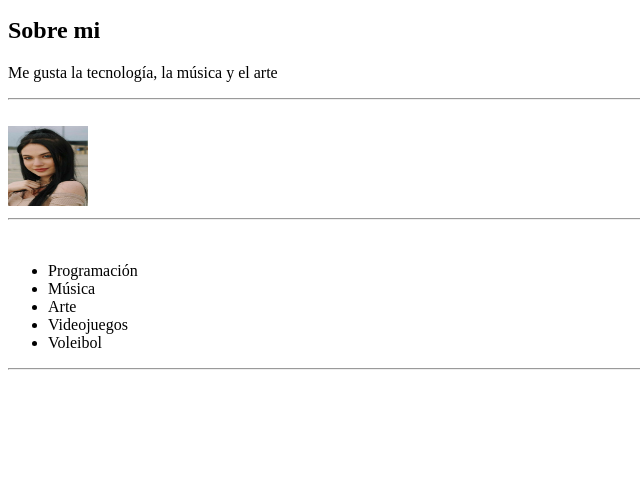
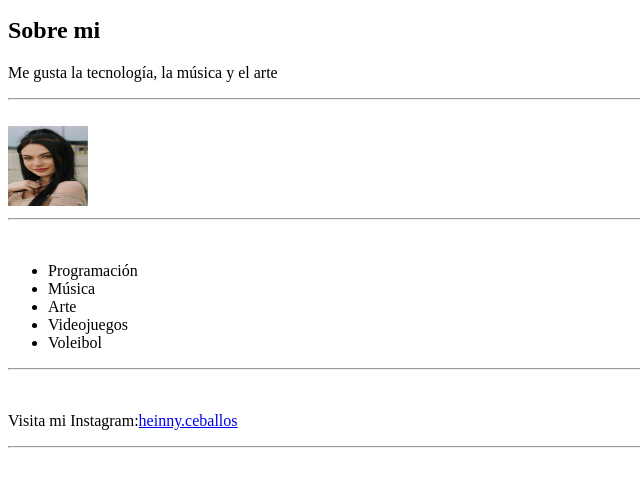
Before and after one commit to HeinnySCM/MiPrimeraPaginaWeb, a plain HTML site: page index.html in a window 1280 px wide. Shown: the part 101-588 px from the top of the page, without its empty margins (0-640 px from the left). Drawn offline with Linux system fonts and the light colour scheme.

Commit message:
Insertar hypervínculo externo

```diff
--- a/index.html
+++ b/index.html
@@ -28,6 +28,9 @@
     </ul>
     <hr>
     <br>
-
+    <!--Insertar hypervínculo externo-->
+    <p>Visita mi Instagram:<a href="https://www.instagram.com/heinny.ceballos?igsh=MTR0Zm1heGVodHptcg%3D%3D&utm_source=qr" target="_blank">heinny.ceballos</a></p>
+    <hr>
+    <br>
 </body>
 </html>
```
